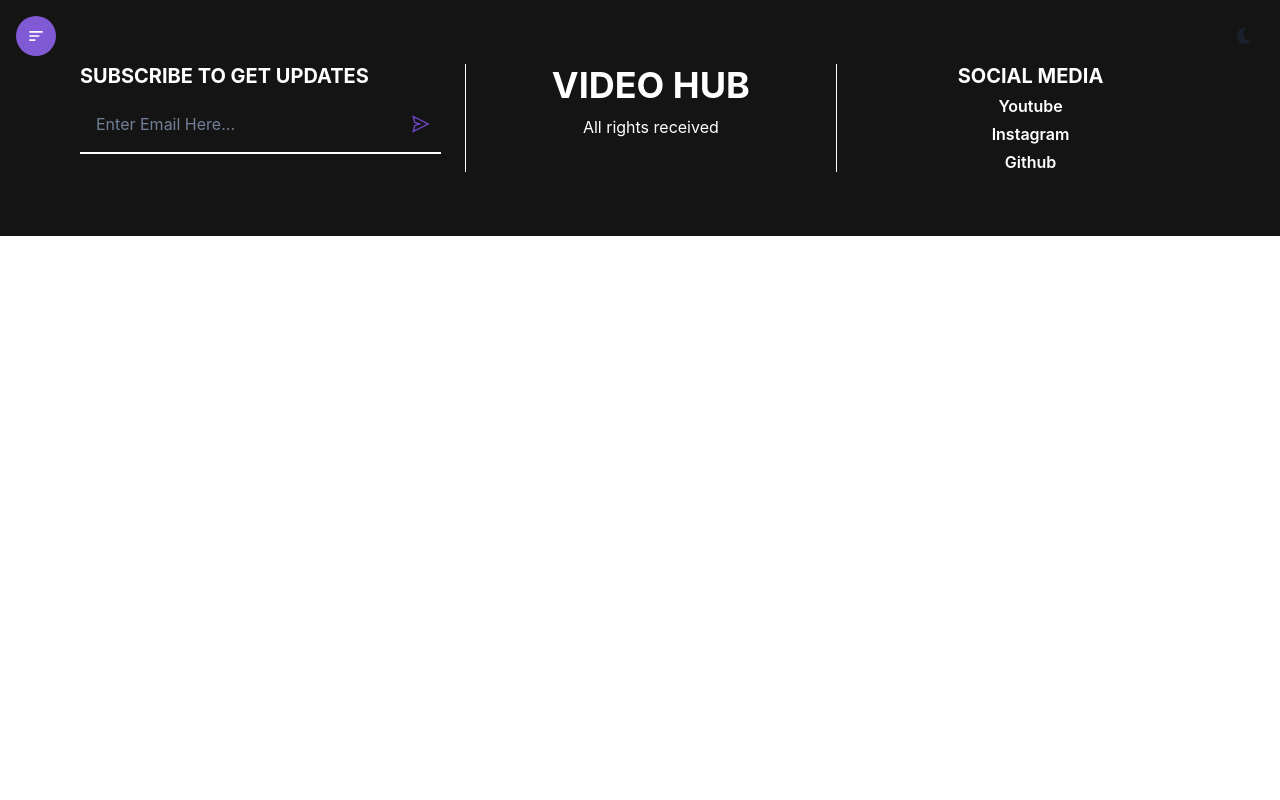
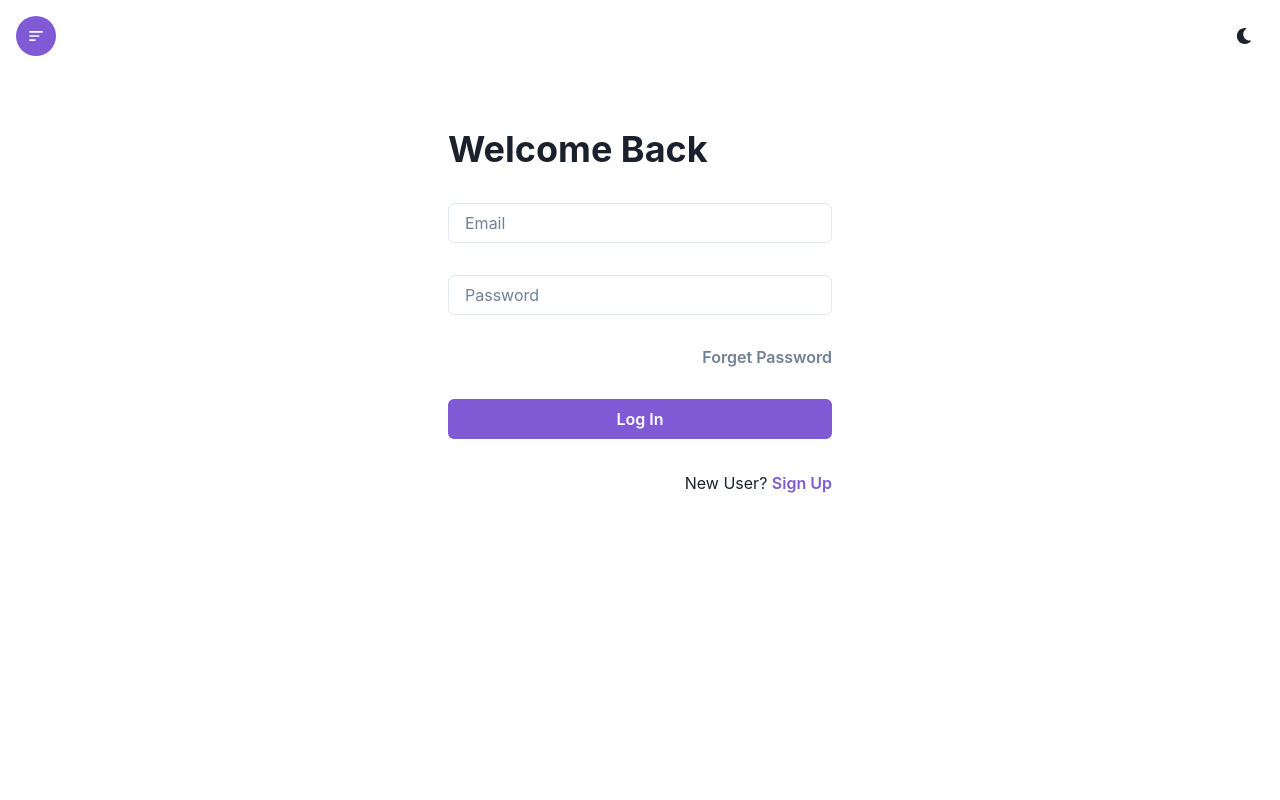
Before and after one commit to rishabh02dev/Video-Hub-Using-React, a React (Create React App) app: page /login in a window 1280 px wide. Shown: the top 800 px of the page. Built offline with nearby package versions, Linux system fonts and the light colour scheme.

Commit message:
Login Page Completed

```diff
--- a/src/App.js
+++ b/src/App.js
@@ -4,6 +4,8 @@
 import Footer from './components/Footer';
 import Videos from './components/Videos';
 import Upload from './components/Upload';
+import Login from './components/Login';
+import Signup from './components/Signup';
 function App() {
   return (
     <Router>
@@ -12,6 +14,8 @@
         <Route path="/" element={<Home />} />
         <Route path="/videos" element={<Videos />} />
         <Route path="/upload" element={<Upload />} />
+        <Route path="/login" element={<Login />} />
+        <Route path="/signup" element={<Signup />} />
       </Routes>
       <Footer />
     </Router>
--- /dev/null
+++ b/src/components/Login.jsx
@@ -0,0 +1,41 @@
+import { Container, Heading, Input, VStack, Button, Text } from '@chakra-ui/react'
+import React from 'react'
+import { Link } from 'react-router-dom'
+
+const Login = () => {
+  return <Container maxW={"container.xl"} h={"100vh"} p = {"16"}>
+    <form>
+
+        <VStack alignItems={"stretch"} spacing={"8"}
+        w={['full', '96']}
+        m={'auto'}
+        my={'16'}>
+            <Heading>Welcome Back</Heading>
+            <Input placeholder= {"Email"} type={"email"} required focusBorderColor= {'purple.500'} />
+            <Input placeholder= {"Password"} type={"password"} required focusBorderColor= {'purple.500'} />
+
+            <Button variant ={'link'} alignSelf={'flex-end'}>
+                <Link to={"/forgetpassword"}>Forget Password</Link>
+            </Button>
+
+            <Button colorScheme= {"purple"} type= {"submit"}>Log In</Button>
+            <Text textAlign={'right'}>
+                New User? {' '}
+                <Button variant ={'link'} colorScheme='purple'>
+                <Link to={"/signup"}>Sign Up</Link>
+            </Button>
+            </Text>
+
+
+
+        </VStack>
+    </form>
+
+
+
+
+  </Container>
+
+}
+
+export default Login
--- /dev/null
+++ b/src/components/Signup.jsx
@@ -0,0 +1,9 @@
+import React from 'react'
+
+const Signup = () => {
+  return (
+    <div>Signup</div>
+  )
+}
+
+export default Signup
```
